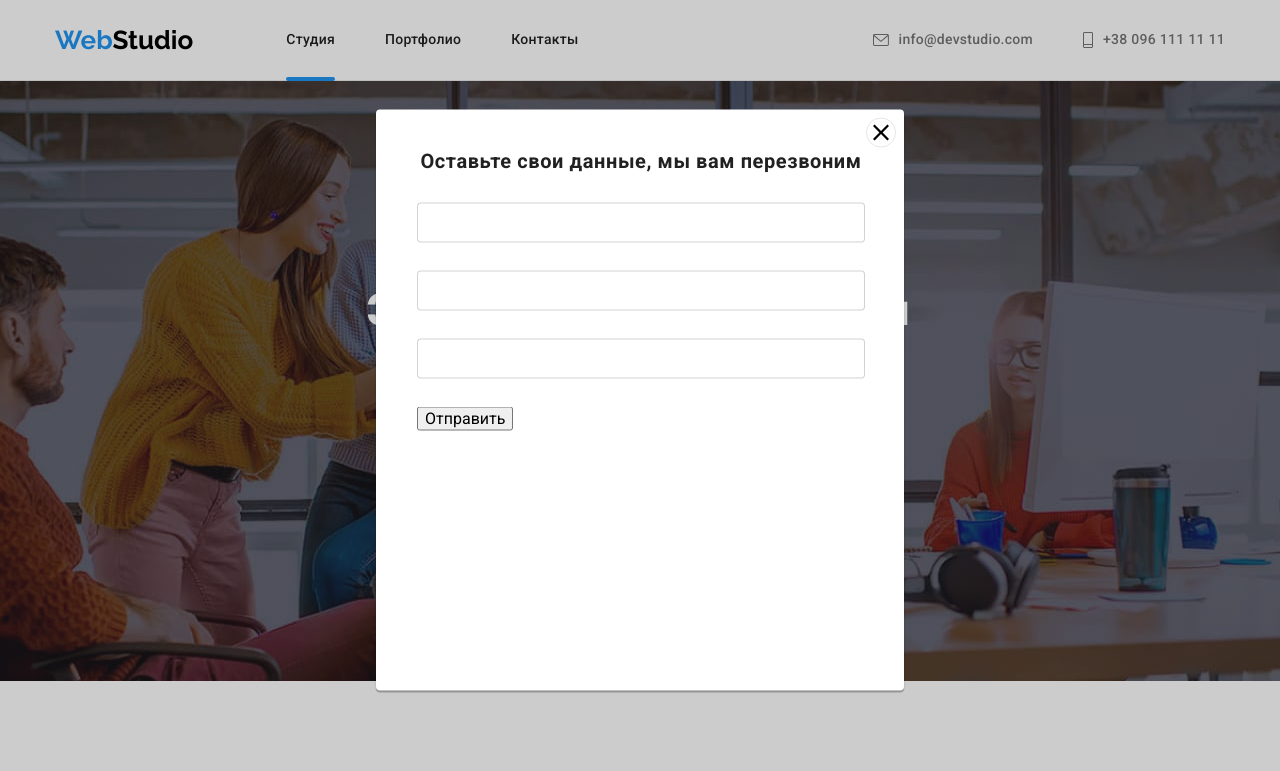
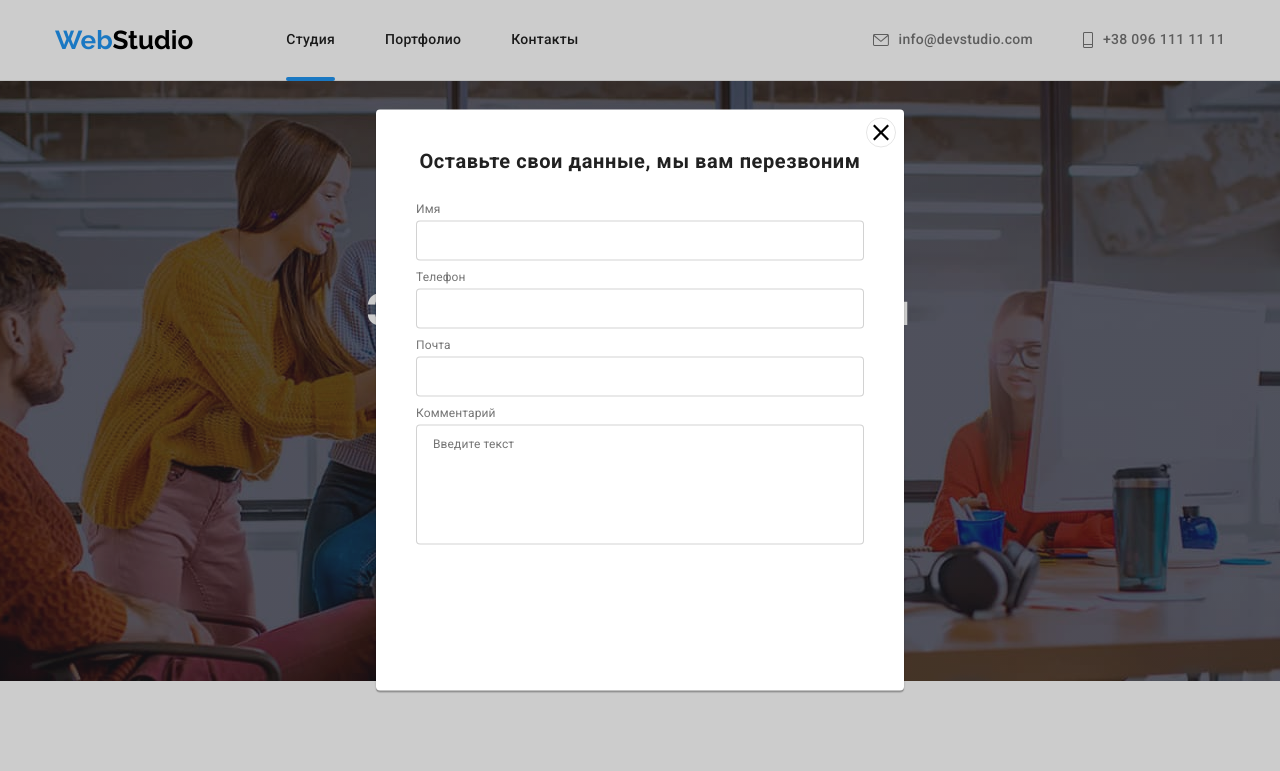
Before and after one commit to NikolaDriver/goit-markup-hw-06, a plain HTML site: page index.html in a window 1280 px wide. Both pictures are taken after a click on the button "Заказать услугу". Shown: the top 771 px of the page. Drawn offline with nearby package versions, Linux system fonts and the light colour scheme.

Commit message:
Разметка раздела рассылки в футере, стилизация инпутов

```diff
--- a/css/styles.css
+++ b/css/styles.css
@@ -236,7 +236,7 @@ a {
     border-radius: 4px;
     top: 50%;
     left: 50%;
-    padding: 40px 39px 40px 41px;
+    padding: 40px 40px 40px 40px;
     transform: skew(0deg);
     transform: translate(-50%,-50%);
     transition: transform 850ms cubic-bezier(0.4, 0, 0.2, 1);
@@ -250,15 +250,48 @@ a {
     text-align: center;
     color: var(--header-text-color);
 }
+.modal-label-text {
+    display: block;
+    margin-bottom: 4px;
+    font-weight: 400;
+    font-size: 12px;
+    line-height: 1.16;
+    letter-spacing: 0.01em;
+    color: var(--main-text-color);
+}
 .modal-form-input {
     width: 100%;
     height: 40px;
     border: 1px solid rgba(33, 33, 33, 0.2);
     border-radius: 4px;
-    margin-bottom: 28px;
     padding-left: 15px;
     padding-right: 15px;
     color: var(--main-text-color);
+    outline: none;
+    font-weight: 400;
+    font-size: 12px;
+    line-height: 1.16;
+    letter-spacing: 0.01em;
+    color: rgba(117, 117, 117, 0.5);
+}
+.modal-form-coment::placeholder {
+}
+.modal-form-coment {
+    padding: 12px 16px;
+    width: 100%;
+    height: 120px;
+    font-size: 12px;
+    line-height: 1.14;
+    letter-spacing: 0.01em;
+    border: 1px solid rgba(33, 33, 33, 0.2);
+    border-radius: 4px;
+    color: #757575;
+    display: block;
+    resize: none;
+    outline: none;
+}
+.modal-field {
+    margin-bottom: 10px;
 }
 .modal-close {
     position: absolute;
@@ -584,6 +617,9 @@ a {
     color: #FFFFFF;
 
 }
+.footer-input-section {
+    display: block;
+}
 
 /*-------------PORTFOLIO ------------*/
 
--- a/index.html
+++ b/index.html
@@ -331,6 +331,16 @@
                         </li>
                     </ul>
                 </div>
+                <div class="footer-subscription-part">
+                    <p class="footer-subscription-title">ПОДПИШИТЕСЬ НА РАССЫЛКУ</p>
+                    <label for="user-email" class="footer-email-input">E-mail</label>
+                    <input
+                        type="email"
+                        id="user-email"
+                        name="user-email"
+                        required/>
+                    <button type="submit">Отправить</button>
+                </div>
             </div>
         </footer>
         <div class="backdrop is-hidden" data-modal>
@@ -342,22 +352,45 @@
                 </button>
                 <p class="modal-title">Оставьте свои данные, мы вам перезвоним</p>
                 <form action="#" class="modal-form">
+                    <div class="modal-field">
+                    <label for="user-name" class="modal-label-text">Имя</label>
                         <input
                             type="text"
+                            id="user-name"
                             name="user-name"
                             class="modal-form-input"
                             required
                             minlength="2"/>
+                    </div>
+                    <div class="modal-field">
+                        <label for="user-tel" class="modal-label-text">Телефон</label>
                         <input
                             type="tel"
+                            id="user-tel"
                             name="user-tel"
                             class="modal-form-input"
                             required/>
+                    </div>
+                        <div class="modal-field">
+                        <label for="user-email" class="modal-label-text">Почта</label>
                             <input
                                 type="email"
+                                id="user-email"
                                 name="user-email"
                                 class="modal-form-input"
                                 required/>
+                        </div>
+                        <div class="modal-field">
+                            <label for="user-text" class="modal-label-text">Комментарий</label>
+                                <textarea
+                                    name="user-text"
+                                    id="user-text"
+                                    class="modal-form-coment"
+                                    placeholder="Введите текст"
+                                ></textarea>
+                            </div>
+                        </div>
+                    </div>
                     <button type="submit">Отправить</button>
                 </form>
             </div>
```
Lines whose indentation alone changed are shown as unchanged.
